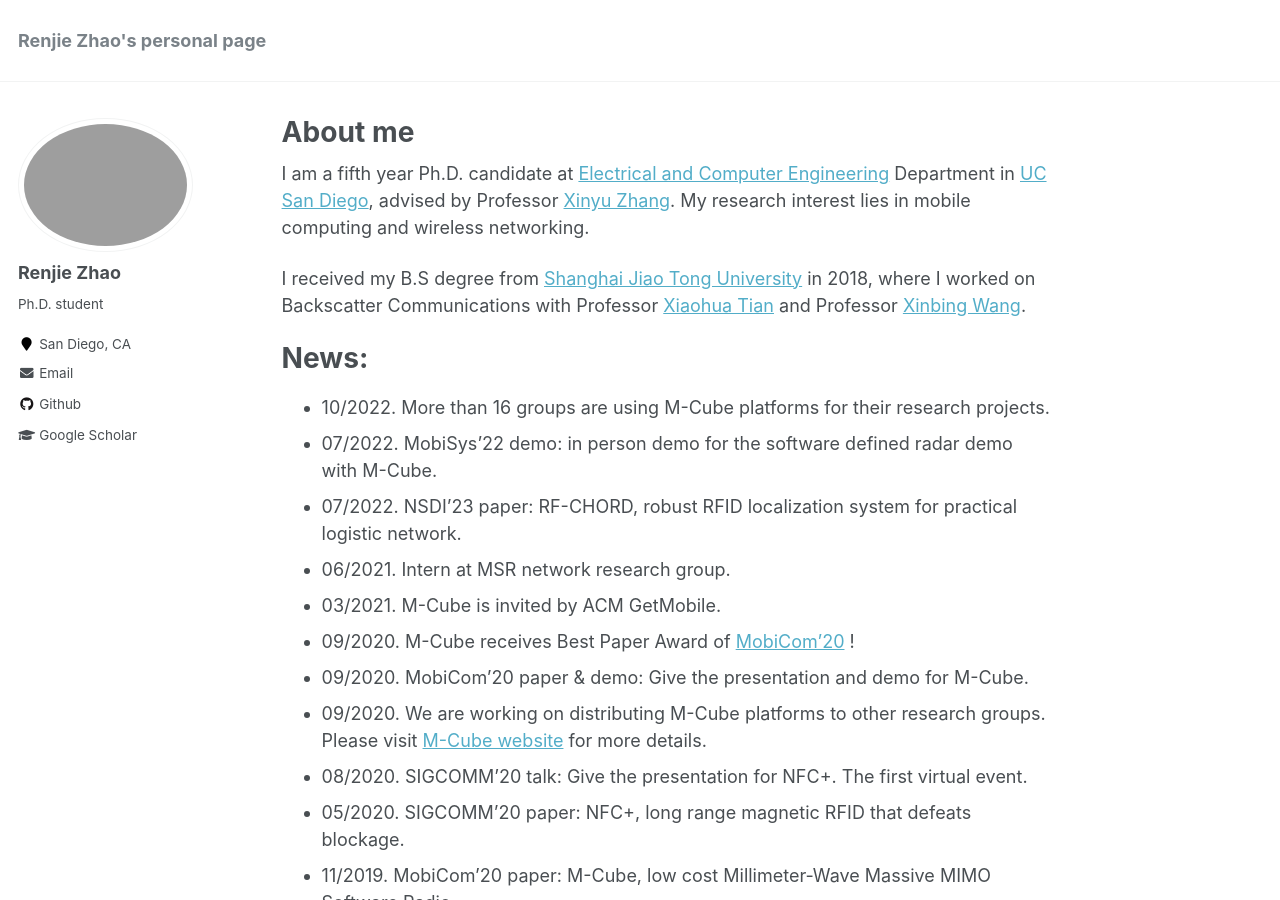
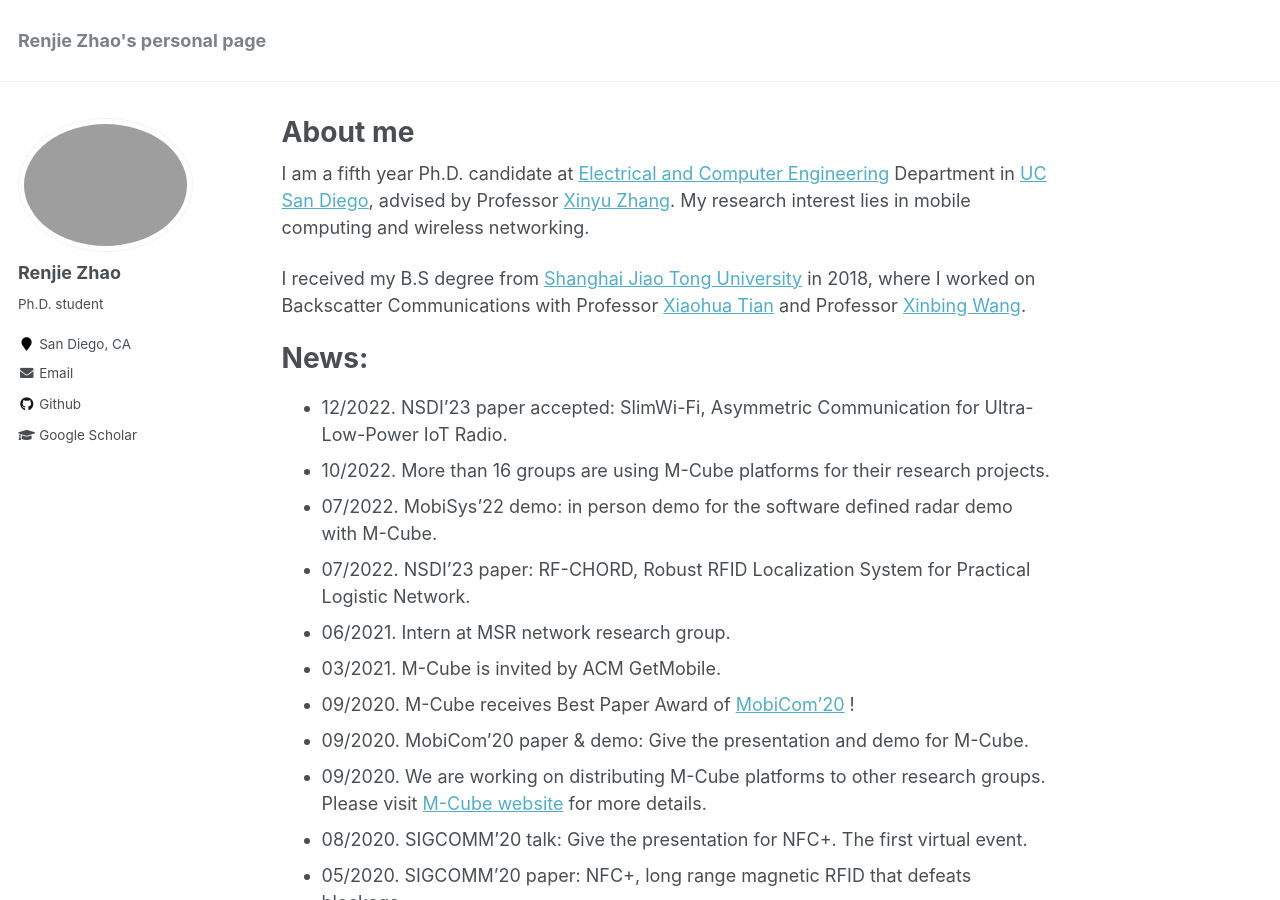
Before and after one commit to mle0108/RenjieZhao.github.io, a Jekyll site: the page built from _pages/about.md, in a window 1280 px wide and 900 px high. Built offline with Jekyll 4.4.1, drawn with Linux system fonts in a browser that asks for light colours.

Commit message:
update NSDI SlimWi-Fi

```diff
--- a/_pages/about.md
+++ b/_pages/about.md
@@ -20,9 +20,10 @@ I received my B.S degree from [Shanghai Jiao Tong University](http://en.sjtu.edu
 
 News:
 ======
+* 12/2022. NSDI'23 paper accepted: SlimWi-Fi, Asymmetric Communication for Ultra-Low-Power IoT Radio.
 * 10/2022. More than 16 groups are using M-Cube platforms for their research projects.
 * 07/2022. MobiSys'22 demo: in person demo for the software defined radar demo with M-Cube.
-* 07/2022. NSDI'23 paper: RF-CHORD, robust RFID localization system for practical logistic network.
+* 07/2022. NSDI'23 paper: RF-CHORD, Robust RFID Localization System for Practical Logistic Network.
 * 06/2021. Intern at MSR network research group.
 * 03/2021. M-Cube is invited by ACM GetMobile.
 * 09/2020. M-Cube receives Best Paper Award of [MobiCom'20](https://sigmobile.org/mobicom/2020/) !
```
